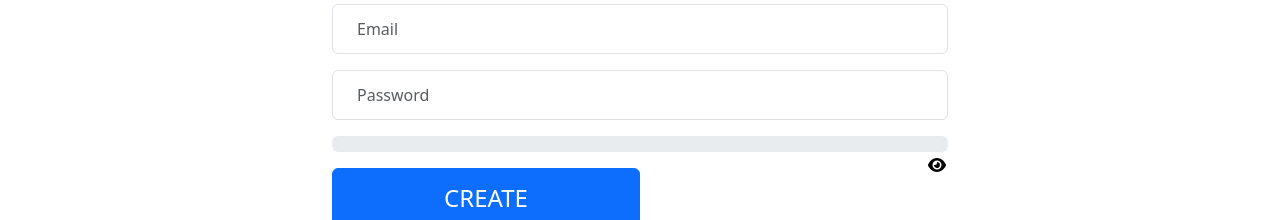
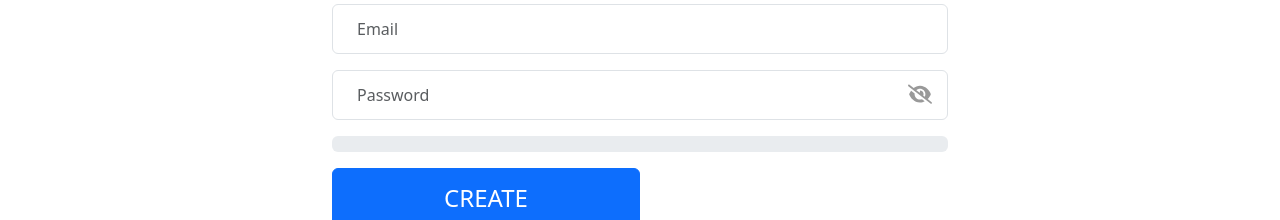
Before and after one commit to rocketbing/onlineShop, a Vue app: page /register in a window 1280 px wide. Shown: the part 728-948 px from the top of the page. Built offline with nearby package versions, Linux system fonts and the light colour scheme.

Commit message:
show/hide password function with icon

```diff
--- a/public/document.js
+++ b/public/document.js
@@ -5,7 +5,7 @@
 
 // onMounted:
 // 组件已经挂载到DOM后，此时可以通过
-// 使用场景：适合执行需要访问DOM元素的操作，比如绑定DOM事件, 让input获得焦点等
+// 使用场景：适合执行需要访问DOM元素的操作，比如绑定DOM事件, 让input获得焦点，axios请求等
 // 注意：如果在本阶段发现获取DOM为null的情况，说明可能有异步渲染延迟，使用nextTick()解决
 
 // beforeUpdate:
--- a/src/App.vue
+++ b/src/App.vue
@@ -6,7 +6,7 @@
 </template>
 <script lang="js" setup>
 import Header from '@/components/Header.vue'
-import {ref} from 'vue';
+import {ref,onBeforeMount} from 'vue';
 import {RouterView,useRouter} from 'vue-router'
 import {useUserStore} from '@/store/user.js';
 import {storeToRefs} from 'pinia'
--- a/src/views/Register.vue
+++ b/src/views/Register.vue
@@ -24,16 +24,29 @@
         pattern="[\w]+@[A-Za-z]+(\.[A-Za-z0-9]+){1,2}"
         required
       />
-      <div class="mb-3 d-flex">
+      <div class="mb-3 position-relative">
         <input
-          type="password"
+          :type="isShow ? 'text' : 'password'"
           class="form-control"
           placeholder="Password"
           v-model="registForm.password"
           ref="passwordInput"
           required
         />
-        <button type="button" class="viewBtn">
+        <button
+          type="button"
+          class="viewBtn"
+          v-if="isShow"
+          @click="showPassword"
+        >
+          <font-awesome-icon :icon="['fas', 'eye-slash']" />
+        </button>
+        <button
+          type="button"
+          class="viewBtn"
+          v-if="!isShow"
+          @click="showPassword"
+        >
           <font-awesome-icon :icon="['fas', 'eye']" />
         </button>
       </div>
@@ -64,7 +77,7 @@
 import { reactive, ref, computed } from "vue";
 let registForm = reactive({ fname: "", lname: "", email: "", password: "" });
 let passwordInput = ref();
-console.log(passwordInput);
+let isShow = ref(true);
 let validation = [
   {
     rule: /[0-9]+/,
@@ -100,6 +113,10 @@ const progressBar = computed(() => {
   if (getPercentage.value < 60) return "bg-warning";
   return "bg-success";
 });
+function showPassword() {
+  isShow.value = !isShow.value;
+}
+console.log(isShow.value);
 </script>
 <style scoped lang="scss">
 .container {
@@ -116,11 +133,15 @@ const progressBar = computed(() => {
     width: 50%;
   }
   .viewBtn {
+    position: absolute;
+    top: 50%;
+    right: 1rem;
+    transform: translateY(-50%);
     border: none;
-    position: absolute;
-    left: 72vw;
-    top: 110vh;
-    background-color: #ffff;
+    background: transparent;
+    padding: 0;
+    color: #999;
+    font-size: 1.2rem;
   }
 }
 </style>
```
